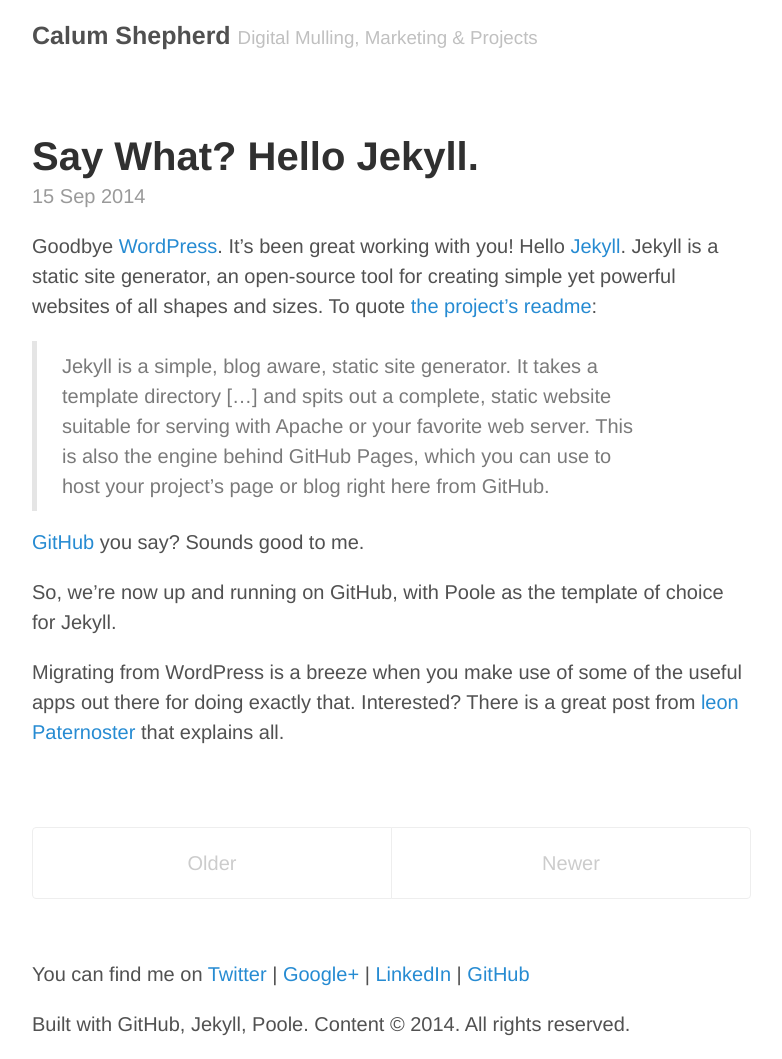
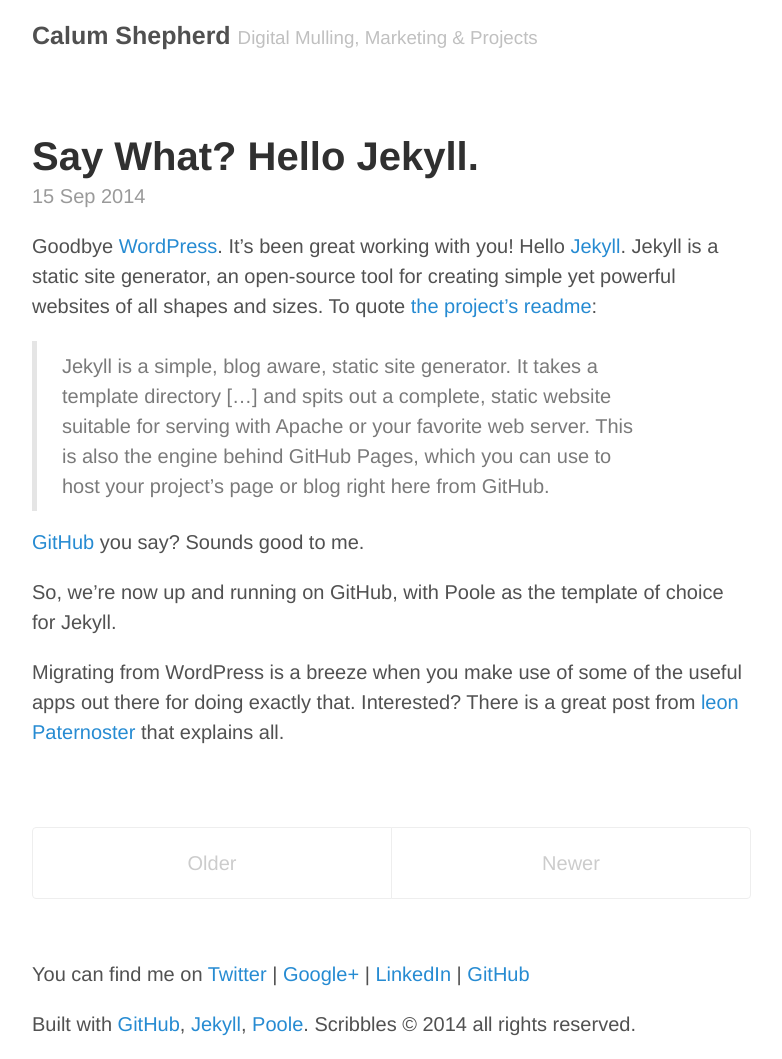
Before and after one commit to calcode/calcode.github.io, a Jekyll site: the page built from index.html, in a window 1280 px wide. Shown: the whole page, without its empty margins (248-1030 px from the left). Built offline with Jekyll 4.4.1, drawn with Linux system fonts in a browser that asks for light colours; Markdown is read by kramdown in place of the engine named in the settings; the list of posts is cut into pages by our own code.

Commit message:
footer update

```diff
--- a/_layouts/default.html
+++ b/_layouts/default.html
@@ -24,8 +24,8 @@
         <a href="https://github.com/calcode">GitHub</a>
         </p>
         <p>
-         Built with GitHub, Jekyll, Poole.
-         Content &copy; {{ site.time | date: '%Y' }}. All rights reserved.
+         Built with <a href="https://github.com">GitHub</a>, <a href="http://jekyllrb.com/Jekyll">Jekyll</a>, <a href="http://getpoole.com/">Poole</a>.
+         Scribbles &copy; {{ site.time | date: '%Y' }} all rights reserved.
         </p>
       </div>
     </div>
```
